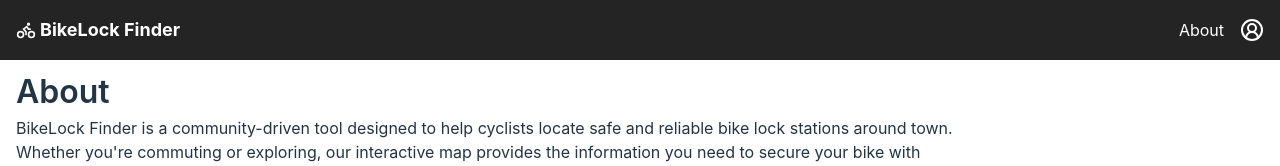
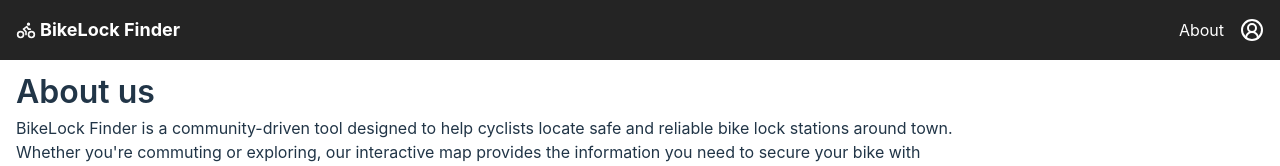
Before and after one commit to kalevitan/bike-lock-finder, a Next.js app: page /about in a window 1280 px wide. Shown: the top 166 px of the page. Built offline with nearby package versions, Linux system fonts and the light colour scheme; no server answers.

Commit message:
Add notice about registration status, update about us page content

```diff
--- a/src/app/about/page.tsx
+++ b/src/app/about/page.tsx
@@ -1,3 +1,4 @@
+import Link from "next/link";
 import Header from "@/src/components/header/Header";
 
 const About: React.FC = () => {
@@ -6,12 +7,12 @@ const About: React.FC = () => {
       <Header />
       <main className="px-4 pt-2">
         <section className="max-w-[960px]">
-          <h1>About</h1>
+          <h1>About us</h1>
           <p>BikeLock Finder is a community-driven tool designed to help cyclists locate safe and reliable bike lock stations around town. Whether you're commuting or exploring, our interactive map provides the information you need to secure your bike with confidence.</p>
 
           <p>In addition to finding stations, users can contribute to the map by adding new locations they’ve discovered, making BikeLock Finder a growing resource built by cyclists, for cyclists.</p>
 
-          <p>Join us in creating a safer, more bike-friendly community!</p>
+          <p><Link href="/login">Join us</Link> in creating a safer, more bike-friendly community!</p>
         </section>
       </main>
     </>
--- a/src/app/login/page.tsx
+++ b/src/app/login/page.tsx
@@ -1,6 +1,6 @@
 'use client';
 
-import React, { useEffect, useState } from "react";
+import React, { use, useEffect, useState } from "react";
 import Link from "next/link";
 import { useRouter } from "next/navigation";
 import Header from "@/src/components/header/Header";
@@ -41,6 +41,13 @@ const Login: React.FC = () => {
       setError(err.message);
     }
   }
+
+  useEffect(() => {
+    setError(null);
+    if (formMode == 'register') {
+      setError('Registration is not yet supported.');
+    }
+  });
 
   const loggedIn = useAuth();
 
--- a/src/context/MapContext.tsx
+++ b/src/context/MapContext.tsx
@@ -26,7 +26,6 @@ export const MapProvider = ({ children }: { children: ReactNode }) => {
 
 export const useMapContext = () => {
   const context = useContext(MapContext);
-  console.log('useMarkerContext is being called');
   if (!context) {
     throw new Error('useMapContext must be used within a MapProvider');
   }
```
